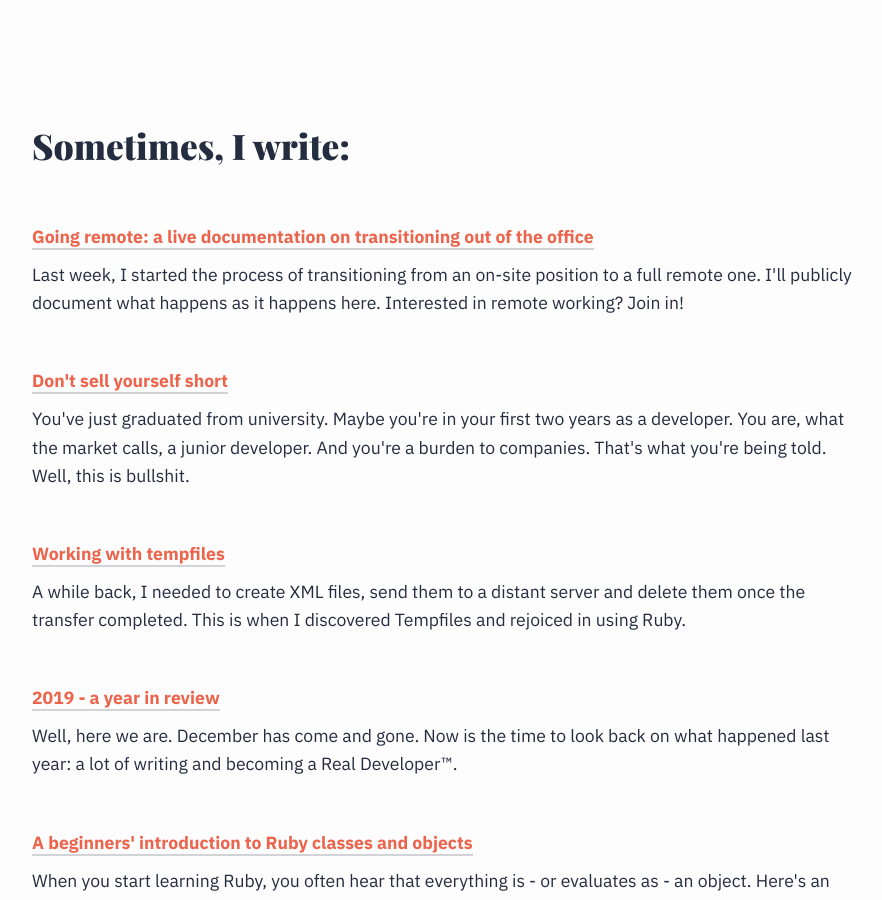
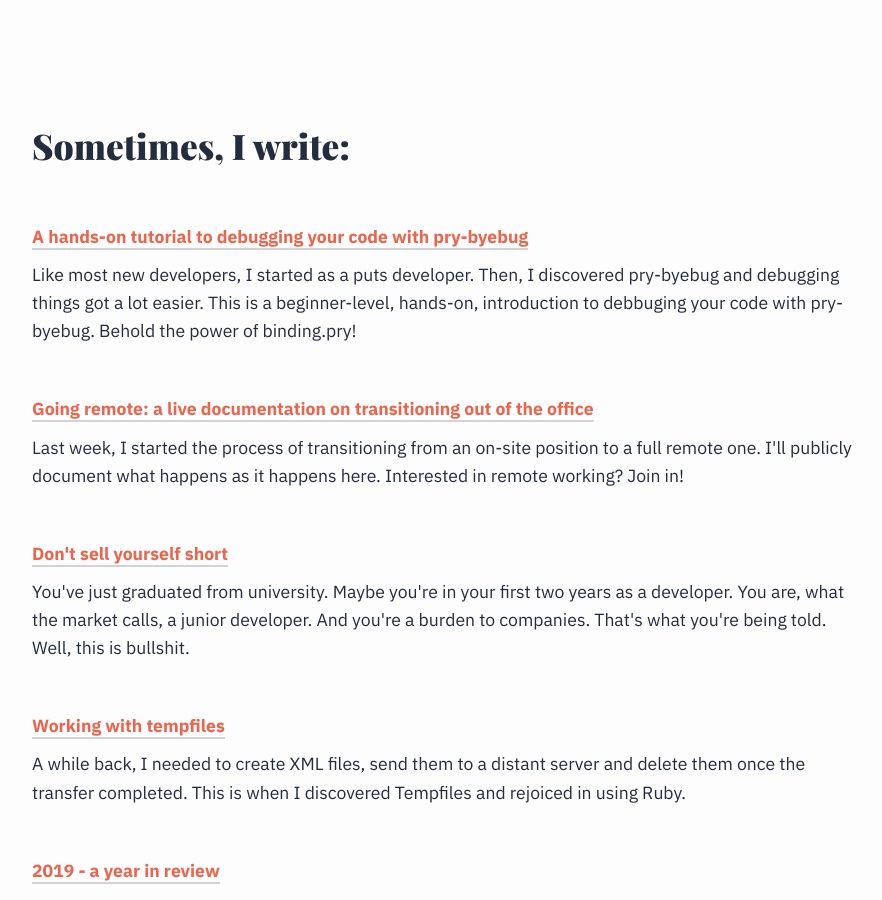
Before and after one commit to merciremi/remicodes, a Jekyll site: the page built from blog/index.html, in a window 1280 px wide and 900 px high. Shown: the whole window, without its empty margins (192-1074 px from the left). Built offline with Jekyll 4.4.1, drawn with Linux system fonts in a browser that asks for light colours; some web fonts are replaced; comment, search, counter and statistics services are not loaded.

Commit message:
Publish debugging tutorial

```diff
--- a/_drafts/hands-on-introduction-to-debugging-your-code-with-pry-byebug.md
+++ b/_posts/2020-04-07-hands-on-introduction-to-debugging-your-code-with-pry-byebug.md
@@ -2,7 +2,7 @@
 layout: post
 title: A hands-on tutorial to debugging your code with pry-byebug
 date: 2020-04-07
-excerpt: "Like most new developers, I started as puts developer. Then, I discovered pry-byebug and my life got easier. This is a beginner-level, hands-on, introduction to debbuging your code with pry-byebug. Behold the power of binding.pry!"
+excerpt: "Like most new developers, I started as a puts developer. Then, I discovered pry-byebug and debugging things got a lot easier. This is a beginner-level, hands-on, introduction to debbuging your code with pry-byebug. Behold the power of binding.pry!"
 permalink: /pry-byebug-tutorial/
 ---
 
```
